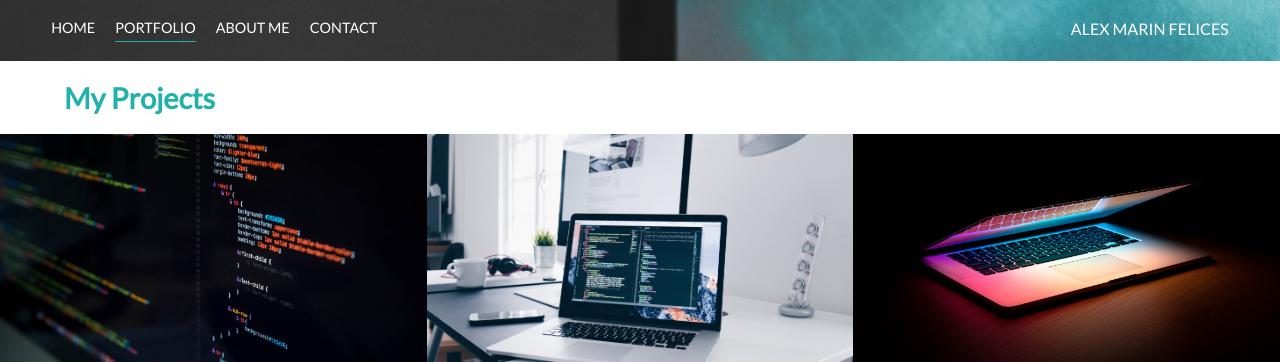
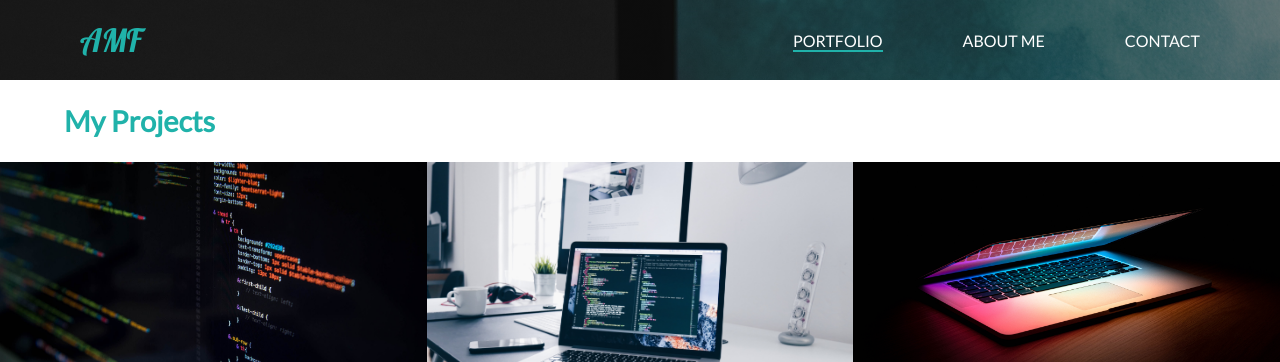
Before and after one commit to alex11marin11/Website, a plain HTML site: page portfolio.html in a window 1280 px wide. Shown: the top 362 px of the page. Drawn offline with Linux system fonts and the light colour scheme.

Commit message:
Nav and structure changes
I changes the nav of all pages to the same as the home page with small modifications. Also included the js code for the portfolio page inside the html to try to make it faster (did not work)

```diff
--- a/app.js
+++ b/app.js
@@ -1,16 +1,3 @@
-// Portfolio images animation
-const portfolioItems = document.querySelectorAll('.portfolio-item-wrapper')
-
-portfolioItems.forEach(portfolioItem => {
-    portfolioItem.addEventListener('mouseover', () => {
-        portfolioItem.childNodes[1].classList.add('img-darken');
-    })
-
-    portfolioItem.addEventListener('mouseout', () => {
-        portfolioItem.childNodes[1].classList.remove('img-darken');
-    })
-})
-
 // Use gsap for home animation
 const tl = gsap.timeline({defaults: {ease: "power1.out"}});
 
--- a/portfolio.html
+++ b/portfolio.html
@@ -4,38 +4,23 @@
     <meta charset="utf-8"/>
     <title>Portfolio</title>
     <link rel="stylesheet" href="https://fonts.googleapis.com/css?family=Lato">
+    <link rel="stylesheet" href="https://fonts.googleapis.com/css2?family=Lobster&display=swap">
     <link rel="stylesheet" href="styles.css">
 </head>
 <body>
-    <div class="container">
-        <div class="nav-wrapper" style="background-image:url(images/nav.jpg)">
-            <div class="left-side">
-                <div class="nav-link-wrapper">
-                    <a href="./index.html">Home</a>
-                </div>
+    <main>
+        <section class="nav-wrapper2">
+            <nav class="nav">
+                <h1 id="logo"><a href="./index.html">AMF</a></h1>
 
-                <div class="nav-link-wrapper active-nav-link">
-                    <a href="./portfolio.html">Portfolio</a>
-                </div>
-
-                <div class="nav-link-wrapper">
-                    <a href="./about.html">About Me</a>
-                </div>
-
-                <div class="nav-link-wrapper">
-                    <a href="./contact.html">Contact</a>
-                </div>
-            </div>
-
-            <div class="right-side">
-                <div class="brand">
-                    <div>ALEX MARIN FELICES</div>
-                </div>
-            </div>
-
-        </div>
-
-        <div class="content-wrapper">
+                <ul class="nav-links">
+                    <li><a id="active-nav-link" href="./portfolio.html">Portfolio</a></li>
+                    <li><a href="./about.html">About Me</a></li>
+                    <li><a href="./contact.html">Contact</a></li>
+                </ul>
+            </nav>
+        </section>
+        <section class="content-wrapper">
             <h1>My Projects</h1>
             <div class="portfolio-items-wrapper">
 
@@ -138,12 +123,22 @@
                     </div>
                 </div>
             </div>
-        </div>
-
-    </div>
+        </section>
+    </main>
 
 </body>
+<script>
+    // Portfolio images animation
+    const portfolioItems = document.querySelectorAll('.portfolio-item-wrapper')
 
-<script src="./app.js"></script>
+    portfolioItems.forEach(portfolioItem => {
+        portfolioItem.addEventListener('mouseover', () => {
+            portfolioItem.childNodes[1].classList.add('img-darken');
+        })
 
+        portfolioItem.addEventListener('mouseout', () => {
+            portfolioItem.childNodes[1].classList.remove('img-darken');
+        })
+    })
+</script>
 </html>
--- a/styles.css
+++ b/styles.css
@@ -16,46 +16,6 @@ body {
 
 main {
     font-family: "Lato", sans-serif;
-}
-
-.landing {
-    min-height: 100vh;
-    background: linear-gradient( rgba(0, 0, 0, 0.5), rgba(0, 0, 0, 0.5)), url("./images/abt_bckgrnd.jpg");
-    background-size: cover;
-    padding: 0rem 5rem;
-}
-
-nav {
-    display: flex;
-    align-items: center;
-    justify-content: space-between;
-    min-height: 10vh;
-}
-
-.nav-links {
-    display: flex;
-    list-style: none;
-}
-
-.nav-links li {
-    padding-left: 10rem;
-    font-family: "Lato", sans-serif;
-    font-size: 1.2rem;
-    font-size: 0.9em;
-    text-transform: uppercase;
-}
-
-.nav-links li a:hover {
-    border-bottom: 2px solid lightseagreen;
-    color: lightseagreen;
-}
-
-.nav-links li a{
-    height: 22px;
-    border-bottom: 1px solid transparent;
-    transition: border-bottom 0.5s;
-    text-decoration: none;
-    color: white
 }
 
 #logo a{
@@ -117,56 +77,60 @@ nav {
 
 /* Nav styles */
 
-.nav-wrapper {
-    display: flex;
-    justify-content: space-between;
-    padding: 1.5% 4%;
+.nav-wrapper { /* for the main */
+    min-height: 100vh;
+    background: linear-gradient( rgba(0, 0, 0, 0.5), rgba(0, 0, 0, 0.5)), url("./images/abt_bckgrnd.jpg");
     background-size: cover;
-    background-position: center;
-    background-repeat: no-repeat;
+    padding: 0rem 5rem;
 }
 
-.left-side {
+nav { /* for the main */
     display: flex;
-    object-position: center;
+    align-items: center;
+    justify-content: space-between;
+    min-height: 10vh;
 }
 
-.nav-wrapper > .left-side > div {
-    margin-right: 20px;
-    font-size: 0.9em;
+.nav-wrapper2 { /* for the other pages */
+    min-height: 10vh;
+    background: linear-gradient( rgba(0, 0, 0, 0.5), rgba(0, 0, 0, 0.5)), url("./images/nav.jpg");
+    background-size: cover;
+    padding: 0rem 5rem;
+}
+
+.nav { /* for the other pages */
+    display: flex;
+    align-items: center;
+    justify-content: space-between;
+    min-height: 10vh;
+}
+
+.nav-links {
+    display: flex;
+    list-style: none;
+}
+
+.nav-links li {
+    padding-left: 5rem;
+    font-family: "Lato", sans-serif;
+    font-size: 1rem;
     text-transform: uppercase;
 }
 
-.nav-wrapper > .right-side > div {
-    text-transform: uppercase;
-    color: white;
-}
-
-.nav-link-wrapper {
-    height: 22px;
-    border-bottom: 1px solid transparent;
-    transition: border-bottom 0.5s;
-}
-
-.nav-link-wrapper a {
-    color: white;
-    text-decoration: none;
-    transition: color 0.5s;
-}
-
-.nav-link-wrapper:hover {
-    border-bottom: 1px solid lightseagreen;
-}
-
-.nav-link-wrapper a:hover {
+.nav-links li a:hover {
+    border-bottom: 2px solid lightseagreen;
     color: lightseagreen;
 }
 
-.active-nav-link {
-    border-bottom: 1px solid lightseagreen;
+.nav-links li a{
+    border-bottom: 2px solid transparent;
+    transition: border-bottom 0.5s;
+    text-decoration: none;
+    color: white
 }
 
-.active-nav-link a {
+#active-nav-link{
+    border-bottom: 2px solid lightseagreen;
     color: white !important;
 }
 
```
Also changed, not shown: about.html (+15 -31 lines), contact.html (+12 -35 lines), index.html (+1 -4 lines).
